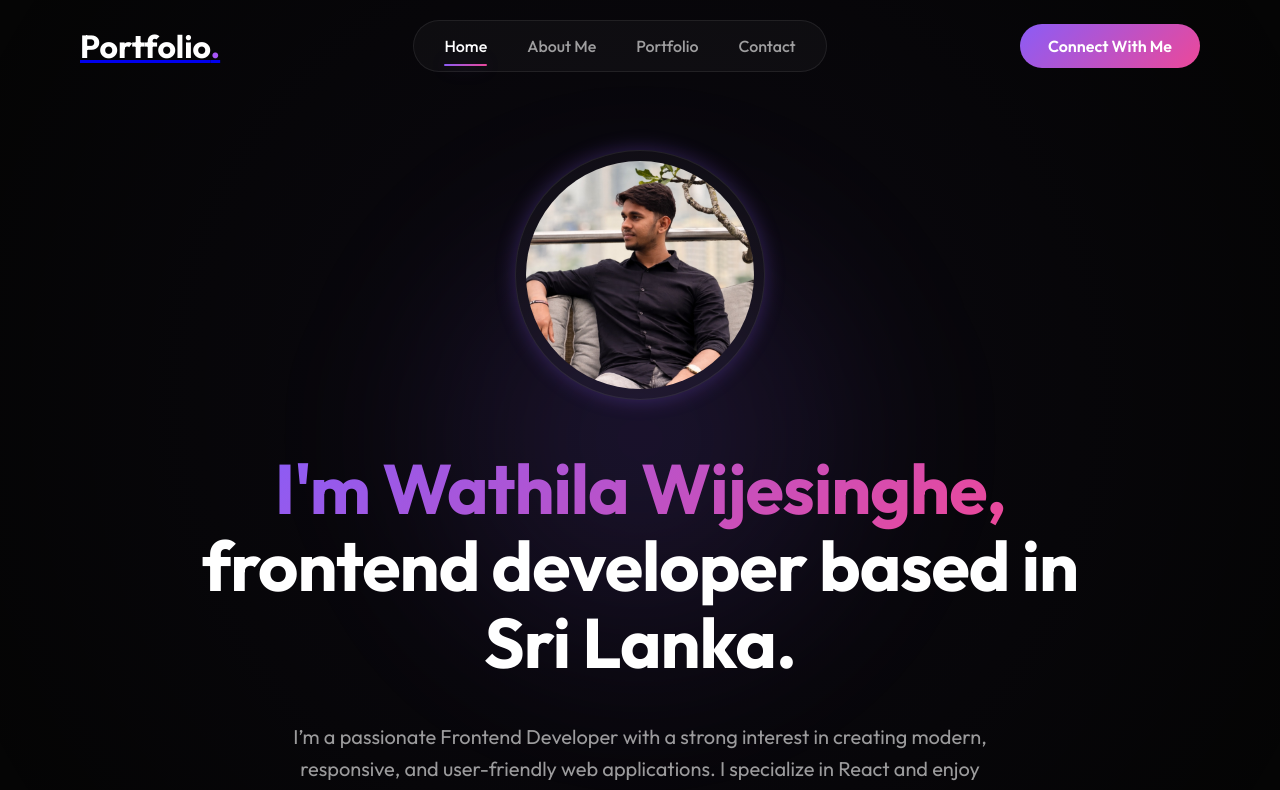
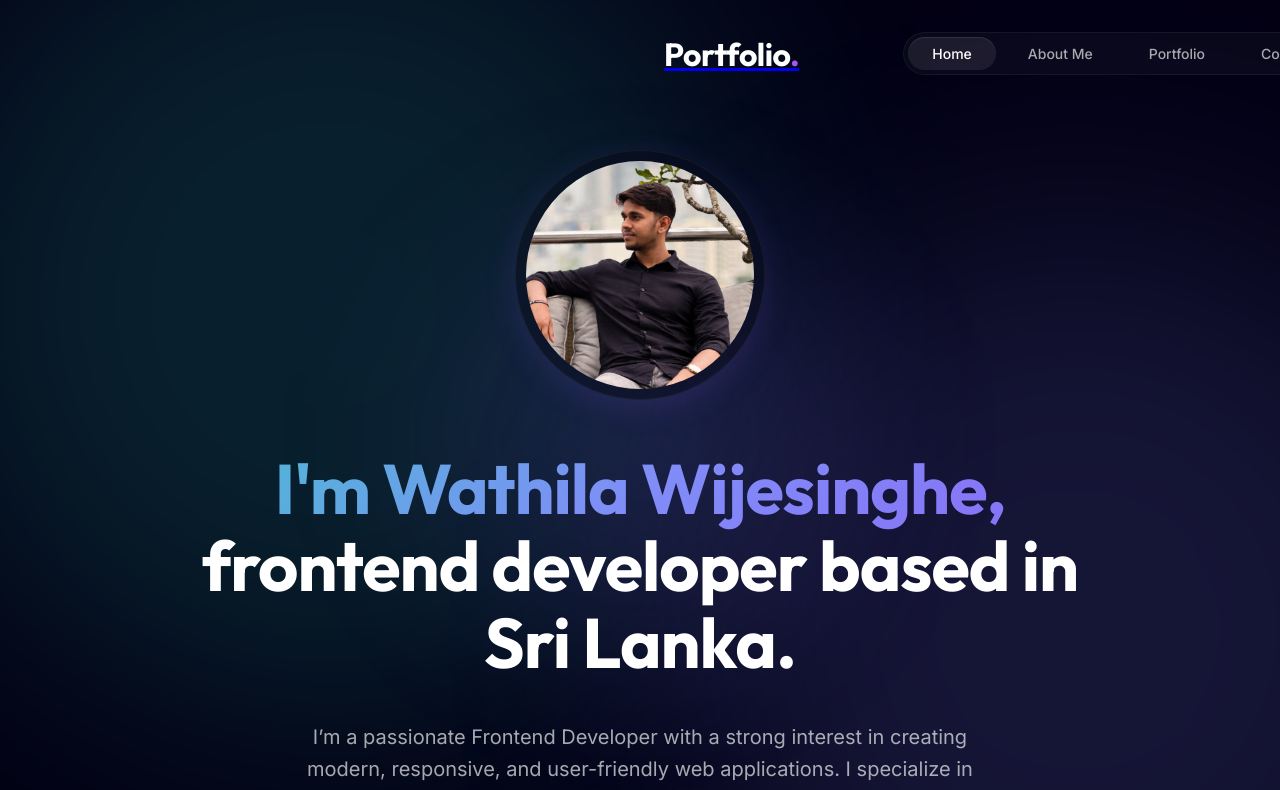
Before and after one commit to wathilawijesinghe/Portfolio, a React (Vite) app: page / in a window 1280 px wide. Shown: the top 790 px of the page. Built offline with nearby package versions, Linux system fonts and the light colour scheme.

Commit message:
feat: Implement global styling, dark theme variables, and initial Navbar component styles.

```diff
--- a/src/Components/Navbar/Navbar.css
+++ b/src/Components/Navbar/Navbar.css
@@ -1,101 +1,134 @@
 .navbar {
   position: fixed;
-  top: 0;
-  left: 0;
-  width: 100%;
-  z-index: 100;
-  transition: all 0.4s ease;
-  padding: 20px 0;
+  top: 20px;
+  left: 50%;
+  transform: translateX(-50%);
+  width: 90%;
+  max-width: 1000px;
+  z-index: 1000;
+  transition: all 0.4s cubic-bezier(0.16, 1, 0.3, 1);
+  padding: 12px 24px;
+  border-radius: 50px;
+  background: transparent;
 }
 
 .navbar.scrolled {
-  padding: 15px 0;
-  background: rgba(10, 10, 10, 0.7);
-  box-shadow: 0 4px 30px rgba(0, 0, 0, 0.5);
-  border-bottom: 1px solid var(--border-glass);
+  top: 15px;
+  padding: 10px 24px;
+  background: var(--bg-glass);
+  border: 1px solid var(--border-glass);
+  backdrop-filter: blur(20px);
+  -webkit-backdrop-filter: blur(20px);
+  box-shadow: 0 10px 40px rgba(0, 0, 0, 0.3), var(--glass-shadow-inner);
 }
 
 .nav-content {
-  max-width: 1200px;
-  margin: 0 auto;
   display: flex;
   align-items: center;
   justify-content: space-between;
-  padding: 0 40px;
+  width: 100%;
 }
 
-.nav-logo img {
-  height: 40px;
+.nav-logo h1 {
   cursor: pointer;
-  filter: drop-shadow(0 0 10px rgba(255, 255, 255, 0.2));
+  letter-spacing: -0.5px;
 }
 
 .nav-menu {
   display: flex;
   align-items: center;
+  gap: 8px;
   list-style: none;
-  gap: 40px;
-  background: var(--bg-glass);
-  padding: 10px 30px;
-  border-radius: 50px;
-  border: 1px solid var(--border-glass);
+  background: rgba(255, 255, 255, 0.03);
+  padding: 4px;
+  border-radius: 40px;
+  border: 1px solid rgba(255, 255, 255, 0.05);
 }
 
 .nav-menu li {
-  font-size: 16px;
-  font-weight: 500;
+  position: relative;
   cursor: pointer;
-  position: relative;
-  transition: color 0.3s ease;
-  padding: 5px 0;
 }
 
 .anchor-link {
+  display: block;
+  padding: 8px 24px;
+  text-decoration: none;
   color: var(--text-secondary);
-  text-decoration: none;
+  font-size: 14px;
+  font-weight: 500;
   transition: color 0.3s ease;
+  z-index: 1;
+  position: relative;
 }
 
-.nav-menu li:hover .anchor-link, .nav-menu li.active .anchor-link {
+.nav-menu li:hover .anchor-link,
+.nav-menu li.active .anchor-link {
   color: var(--text-primary);
 }
 
 .nav-indicator {
   position: absolute;
-  bottom: -5px;
+  top: 0;
   left: 0;
-  right: 0;
-  height: 2px;
-  background: var(--gradient-accent);
-  border-radius: 2px;
-  box-shadow: var(--shadow-glow);
+  width: 100%;
+  height: 100%;
+  background: rgba(255, 255, 255, 0.08);
+  border-radius: 30px;
+  z-index: 0;
+  box-shadow: inset 0 1px 1px rgba(255, 255, 255, 0.1);
 }
 
 .nav-connect {
-  padding: 12px 28px;
-  border-radius: 50px;
   background: var(--gradient-accent);
-  font-size: 16px;
-  font-weight: 600;
-  cursor: pointer;
-  border: none;
-  outline: none;
-  transition: all 0.3s ease;
-  display: flex;
-  align-items: center;
-  justify-content: center;
+  border-radius: 30px;
+  padding: 2px; /* For animated border effect if we want, or just padding */
+  overflow: hidden;
+  position: relative;
 }
 
 .anchor-link-btn {
-  color: white;
+  display: block;
+  padding: 10px 24px;
+  background: var(--bg-dark); /* Inner background */
+  border-radius: 28px;
   text-decoration: none;
+  color: var(--text-primary);
+  font-size: 14px;
+  font-weight: 600;
+  transition: all 0.3s ease;
+}
+
+.nav-connect:hover .anchor-link-btn {
+  background: transparent;
 }
 
 @media (max-width: 960px) {
-  .nav-menu {
+  .navbar {
+    top: auto;
+    bottom: 20px;
+    width: 95%;
+  }
+
+  .navbar.scrolled {
+    top: auto;
+    bottom: 20px;
+  }
+
+  .nav-logo, .nav-connect {
     display: none;
   }
-  .nav-connect {
-    display: none;
+
+  .nav-content {
+    justify-content: center;
+  }
+
+  .nav-menu {
+    gap: 2px;
+  }
+
+  .anchor-link {
+    padding: 10px 16px;
+    font-size: 13px;
   }
 }
--- a/src/index.css
+++ b/src/index.css
@@ -1,19 +1,27 @@
 @import url('https://fonts.googleapis.com/css2?family=Outfit:wght@300;400;500;600;700;800&family=Inter:wght@300;400;500;600;700&display=swap');
 
 :root {
-  --bg-dark: #050505;
-  --bg-glass: rgba(255, 255, 255, 0.03);
-  --border-glass: rgba(255, 255, 255, 0.08);
+  /* Deep Space Theme */
+  --bg-dark: #030014;
+  --bg-glass: rgba(10, 10, 25, 0.45);
+  --border-glass: rgba(255, 255, 255, 0.05);
+
   --text-primary: #ffffff;
-  --text-secondary: rgba(255, 255, 255, 0.6);
+  --text-secondary: rgba(255, 255, 255, 0.65);
+
+  /* Aurora Accents */
   --accent-blue: #3b82f6;
+  --accent-teal: #2dd4bf;
   --accent-purple: #8b5cf6;
+  --accent-indigo: #818cf8;
   --accent-pink: #ec4899;
 
-  --gradient-text: linear-gradient(135deg, #fff 0%, rgba(255, 255, 255, 0.7) 100%);
-  --gradient-accent: linear-gradient(135deg, var(--accent-purple), var(--accent-pink));
+  /* Sophisticated Gradients */
+  --gradient-text: linear-gradient(135deg, #fff 0%, rgba(255, 255, 255, 0.8) 100%);
+  --gradient-accent: linear-gradient(135deg, var(--accent-teal), var(--accent-indigo), var(--accent-purple));
 
-  --shadow-glow: 0 0 20px rgba(139, 92, 246, 0.3);
+  --shadow-glow: 0 8px 32px 0 rgba(139, 92, 246, 0.15);
+  --glass-shadow-inner: inset 0 1px 0 0 rgba(255, 255, 255, 0.1);
 }
 
 * {
@@ -24,10 +32,14 @@
 
 html {
   scroll-behavior: smooth;
-  font-family: 'Outfit', sans-serif;
+  font-family: 'Inter', sans-serif;
   background-color: var(--bg-dark);
   color: var(--text-primary);
   overflow-x: hidden;
+}
+
+h1, h2, h3, h4, h5, h6 {
+  font-family: 'Outfit', sans-serif;
 }
 
 body {
@@ -35,9 +47,9 @@ body {
   position: relative;
 }
 
-/* Custom Scrollbar */
+/* Custom Scrollbar - Minimal */
 ::-webkit-scrollbar {
-  width: 8px;
+  width: 6px;
 }
 
 ::-webkit-scrollbar-track {
@@ -45,21 +57,22 @@ body {
 }
 
 ::-webkit-scrollbar-thumb {
-  background: var(--border-glass);
+  background: rgba(255, 255, 255, 0.1);
   border-radius: 10px;
 }
 
 ::-webkit-scrollbar-thumb:hover {
-  background: rgba(255, 255, 255, 0.2);
+  background: rgba(255, 255, 255, 0.25);
 }
 
-/* Global Utility Classes */
+/* Premium Glass Panel Utility */
 .glass-panel {
   background: var(--bg-glass);
   border: 1px solid var(--border-glass);
-  backdrop-filter: blur(12px);
-  -webkit-backdrop-filter: blur(12px);
+  backdrop-filter: blur(16px);
+  -webkit-backdrop-filter: blur(16px);
   border-radius: 24px;
+  box-shadow: var(--shadow-glow), var(--glass-shadow-inner);
 }
 
 .text-gradient {
@@ -71,9 +84,17 @@ body {
 
 .text-accent-gradient {
   background: var(--gradient-accent);
+  background-size: 200% auto;
   -webkit-background-clip: text;
   -webkit-text-fill-color: transparent;
   background-clip: text;
+  animation: shine 5s linear infinite;
+}
+
+@keyframes shine {
+  to {
+    background-position: 200% center;
+  }
 }
 
 .app-container {
@@ -83,13 +104,46 @@ body {
   position: relative;
 }
 
+/* Aurora Animated Background */
 .glow-bg {
   position: fixed;
-  top: -50%;
-  left: -50%;
-  width: 200%;
-  height: 200%;
-  background: radial-gradient(circle at 50% 50%, rgba(139, 92, 246, 0.05) 0%, rgba(5, 5, 5, 0) 50%);
+  top: 0;
+  left: 0;
+  width: 100vw;
+  height: 100vh;
   z-index: -1;
   pointer-events: none;
+  overflow: hidden;
+  background: var(--bg-dark);
 }
+
+.glow-bg::before,
+.glow-bg::after {
+  content: '';
+  position: absolute;
+  width: 60vw;
+  height: 60vw;
+  border-radius: 50%;
+  filter: blur(120px);
+  opacity: 0.15;
+  animation: floatOrb 20s infinite ease-in-out alternate;
+}
+
+.glow-bg::before {
+  top: -20%;
+  left: -10%;
+  background: var(--accent-teal);
+  animation-delay: -5s;
+}
+
+.glow-bg::after {
+  bottom: -20%;
+  right: -10%;
+  background: var(--accent-indigo);
+}
+
+@keyframes floatOrb {
+  0% { transform: translate(0, 0) scale(1); }
+  50% { transform: translate(10%, 10%) scale(1.1); }
+  100% { transform: translate(-5%, 15%) scale(0.9); }
+}
```
